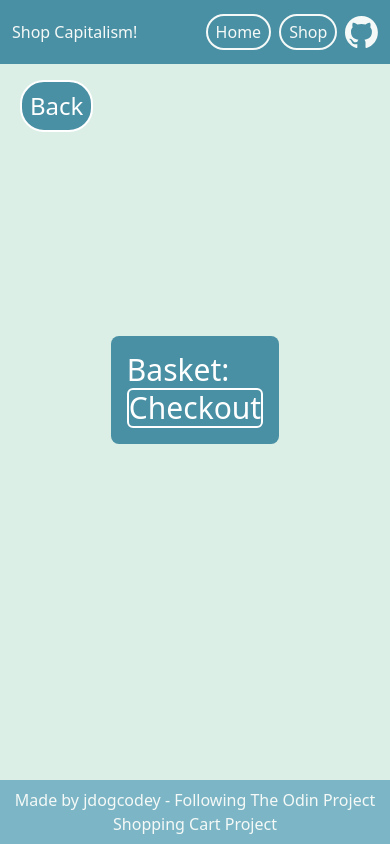
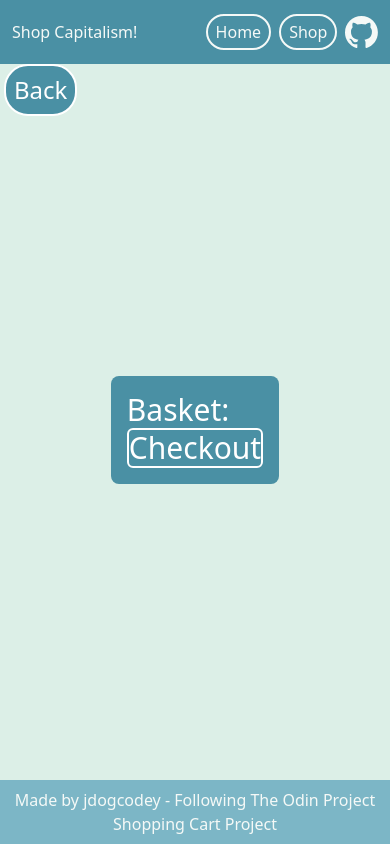
Before and after one commit to jdogcodey/shopping-cart, a React (Vite) app: page /checkout in a window 390 px wide. Built offline with nearby package versions, Linux system fonts and the light colour scheme.

Commit message:
fix: move back button on mobile checkout

```diff
--- a/src/routes/Checkout.jsx
+++ b/src/routes/Checkout.jsx
@@ -5,8 +5,8 @@ export default function Checkout() {
     const {shoppingCart, addToCart, removeFromCart, changeCountInCart, noInCart} = useOutletContext();
 
     return <>
-    <Link to='/shopping' className="left-5 top-20 fixed text-white bg-[#4a90a4] p-2 text-2xl rounded-3xl border-solid border-white border-2 hover:border-[#7cb6c6] hover:bg-[#dcefe7] hover:text-[#7cb6c6]">Back</Link>
-    <main className="flex justify-center items-center w-full">
+    <Link to='/shopping' className="left-1 md:left-5 top-16 md:top-20 fixed text-white bg-[#4a90a4] p-2 text-2xl rounded-3xl border-solid border-white border-2 hover:border-[#7cb6c6] hover:bg-[#dcefe7] hover:text-[#7cb6c6]">Back</Link>
+    <main className="flex justify-center items-center w-full pt-20">
         <div className='flex flex-col bg-[#4a90a4] p-4 rounded-lg'>
             <h2 className="text-white text-3xl">Basket:</h2>
             {shoppingCart.map((item) =>
@@ -17,7 +17,7 @@ export default function Checkout() {
                 </div>
                 <div className="flex flex-row items-center">
                     <button className="border-solid border-[#4a90a4] border-2 rounded-full pl-2 pr-2 mr-2" onClick={() => {removeFromCart(item)}}>-</button>
-                    <input className='w-20 bg-[#dcefe7]' value={noInCart(item)} onChange={(event) => changeCountInCart(event, item)}></input>
+                    <input className='w-8 md:w-20 bg-[#dcefe7]' value={noInCart(item)} onChange={(event) => changeCountInCart(event, item)}></input>
                     <button className="border-solid border-[#4a90a4] border-2 rounded-full pl-2 pr-2 ml-2" onClick={() => {addToCart(item)}}>+</button>
                 </div>
             </div>)}
--- a/src/routes/Homepage.jsx
+++ b/src/routes/Homepage.jsx
@@ -1,7 +1,7 @@
 import { Link } from 'react-router-dom';
 
 export default function Homepage() {
-    return <main className='m-2 flex flex-col items-center justify-center flex-grow pt-16'>
+    return <main className='m-2 flex flex-col items-center justify-center flex-grow'>
         <div className='bg-[#4a90a4] p-5 md:p-10 rounded-lg text-lg md:text-7xl text-center'>
             <p className='mb-7 text-[#f5f9f7]'>Welcome!</p>
             <Link to='/shopping' className='border-4 rounded-3xl border-solid border-[#f5f9f7] hover:border-[#7cb6c6] p-2 text-[#f5f9f7] hover:text-[#7cb6c6] bg-[#7cb6c6] hover:bg-[#f5f9f7]'>Let&apos;s Shop!</Link>
```
